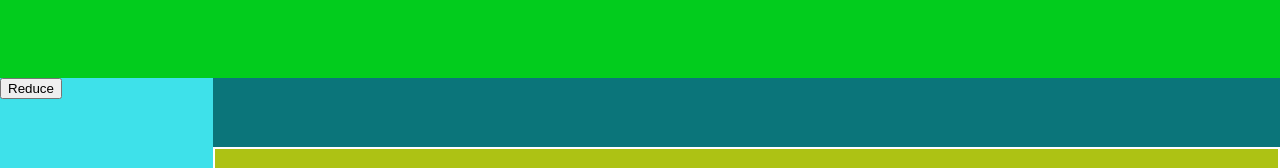
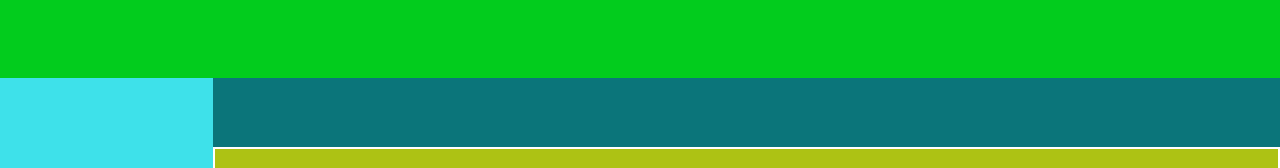
Before and after one commit to rogerfarfannn/Bootcamp-FE, an Angular app in the folder test-and-practice/: page / in a window 1280 px wide. Shown: the top 168 px of the page. Built offline with nearby package versions, Linux system fonts and the light colour scheme.

Commit message:
Button hidden according to user role

```diff
--- a/test-and-practice/src/app/app.html
+++ b/test-and-practice/src/app/app.html
@@ -4,7 +4,7 @@
   </div>
   <div [class]="isReduced()?'main-grid-reduced':'main-grid'" >
     <div class="side-menu">
-      <button  class="reduce-btn"
+      <button  class="reduce-btn" [hidden]="user.role!='admin'"
       (click)="isReduced.update(x=> !x)"
       >Reduce</button>
     </div>
--- a/test-and-practice/src/app/app.ts
+++ b/test-and-practice/src/app/app.ts
@@ -1,5 +1,6 @@
 import { Component, signal } from '@angular/core';
 import { RouterOutlet } from '@angular/router';
+import { User } from './user.model';
 
 @Component({
   selector: 'app-root',
@@ -14,4 +15,6 @@ export class App {
   changeReducedStatus = () =>{
     this.isReduced.update(x=> !x);
   }
+
+  user: User = {id: "123", role: "user", name: "Pepe"};
 }
--- /dev/null
+++ b/test-and-practice/src/app/user.model.ts
@@ -0,0 +1,5 @@
+export interface User{
+    id: string,
+    role: "admin" | "user",
+    name: string
+}
```
